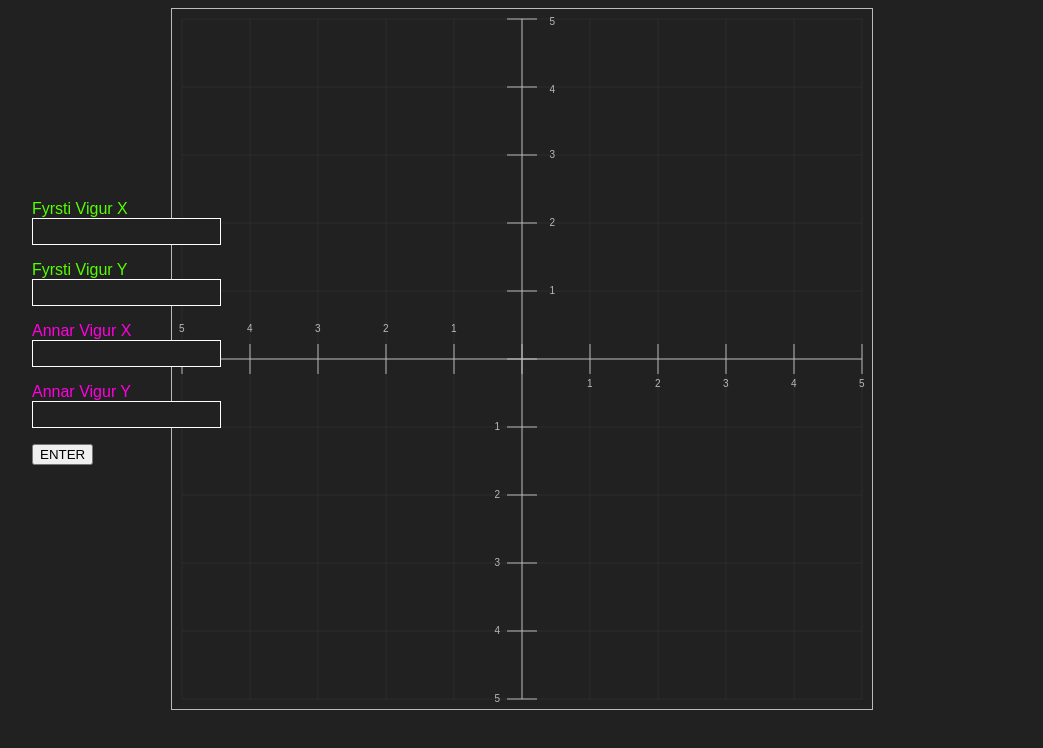
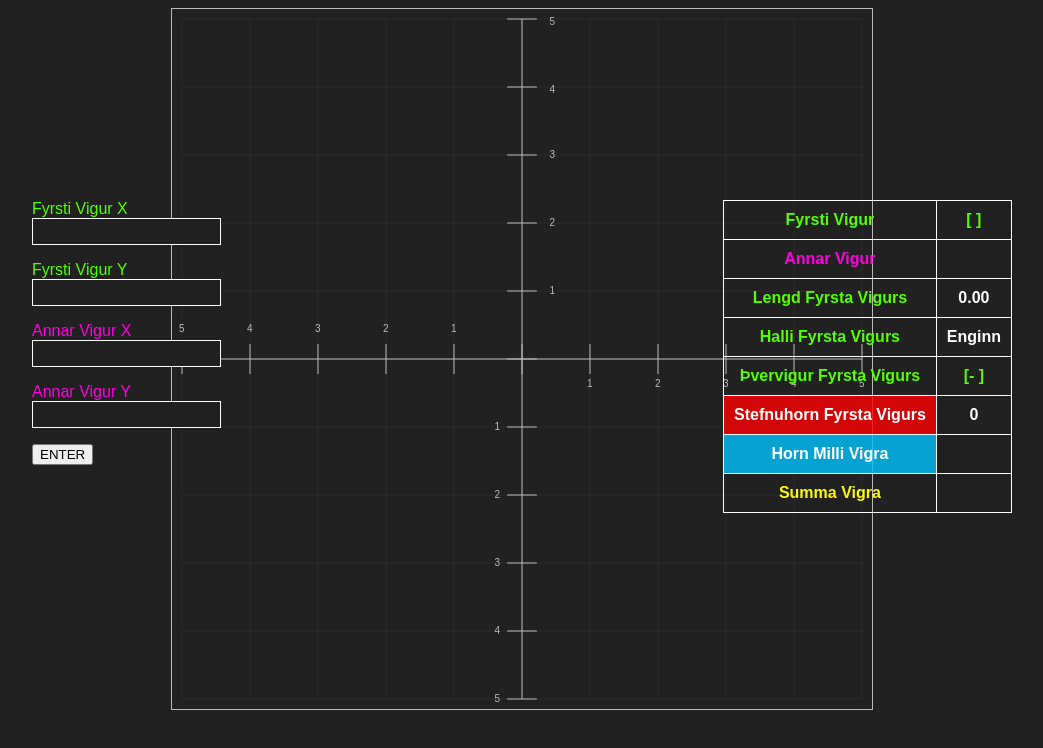
Before and after one commit to KyplerEspiritu/Reiknirit-Lokaverkefni, a plain HTML site: page views/index.html in a window 1280 px wide. Both pictures are taken after a click on the button "ENTER". Shown: the whole page, without its empty margins (118-1161 px from the left). Drawn offline with Linux system fonts and the light colour scheme.

Commit message:
setti inn comments á scriptuna

```diff
--- a/static/css/index.css
+++ b/static/css/index.css
@@ -22,7 +22,7 @@ input{
 }
 .table{
 	position: fixed;
-	left: 1500px;
+	right: 150px;
 	top: 200px;
 }
 table{
--- a/static/scripts/canvas.js
+++ b/static/scripts/canvas.js
@@ -10,15 +10,11 @@ class Vigur {
     this.y = y;
   }
 
-  getX(){
-  	return this.x;
-  }
+  getX(){ return this.x; }
 
-  getY(){
-  	return this.y;
-  }
+  getY(){ return this.y; }
 
-  prenta(){
+  prenta(){ // Skilar vigrana sem string
     var stringPoints;
     if(this.head == 0){
       stringPoints = "[" + this.x + " " + this.y + "]";
@@ -34,23 +30,23 @@ class Vigur {
     }
   }
 
-  lengd(){
+  lengd(){ // Skilar lengd
     var lengd_c_veldi = Math.pow(this.x, 2) + Math.pow(this.y, 2);
     var lengd_c = Math.sqrt(lengd_c_veldi);
     return lengd_c.toFixed(2);
   }
 
-  halli(){
+  halli(){ // Skilar hallatölur
     if (this.x != 0) { return (this.y/this.x).toFixed(2); }
     else { return "Enginn"; }
   }
 
-  thvervigur(){
+  thvervigur(){ // Skilar Þvervigurs
     this.head = 1;
     return this;
   }
 
-  stefnuhorn(){
+  stefnuhorn(){ // Skilar stefnuhorn fyrir töfluna
   	if(this.x == 0) {
   		var stefnuhorn = Math.atan(this.y/0.001) * 180/Math.PI;
   	} else {
@@ -65,29 +61,29 @@ class Vigur {
 
   }
 
-  stefnuhornCanvas(){
+  stefnuhornCanvas(){ // Skilar stefnuhorn svo að forritið geti teiknað rétt inn í canvasinn
     var stefnuhorn = Math.atan(this.y/this.x) * 180/Math.PI;
     var stefnuhorn_rounded = Math.round(stefnuhorn * 10) / 10;
     return stefnuhorn_rounded;
   }
 
-  horn(v){
+  horn(v){ // Skilar horn milli vigra
     var teljari = (this.x * v.x) + (this.y * v.y);
     var nefnari = this.lengd() * v.lengd();
     var horn_milli_vigra = Math.acos(teljari/nefnari) * 180/Math.PI;
     return horn_milli_vigra.toFixed(1);
   }
 
-  summa(v){
+  summa(v){ // Skilar summa milli tveggja vigra
     var summaX = parseInt(this.x) + parseInt(v.x);
     var summaY = parseInt(this.y) + parseInt(v.y);
     return "[" + summaX + " " + summaY + "]";
   }
 }
-function getPoint(c1,c2,radius,angle){
+function getPoint(c1,c2,radius,angle){ // Þetta er fall sem skilar endpoint á ófullkomnum hring sem punkt inn á canvas
     return [c1+Math.cos(angle)*radius,c2+Math.sin(angle)*radius];
 }
-function drawCoordinatesSystem(){
+function drawCoordinatesSystem(){ // Fall sem teiknar hnitakerfið
 	ctx.fillStyle = "#bababa";
 	ctx.strokeStyle = "#bababa";
 	ctx.beginPath();
@@ -154,7 +150,7 @@ function drawCoordinatesSystem(){
 	ctx.fillText(5, 377.5, 16);
 
 }
-function resetCanvas(){
+function resetCanvas(){ // Tæmir hnitakerfið
 	ctx.clearRect(0, 0, canvas.width, canvas.height);
 	ctx.setLineDash([]);
 	drawCoordinatesSystem();
@@ -184,12 +180,14 @@ function drawVigurs(){
 	var firstNumberX = v1.getX()*68;
 	var firstNumberY = v1.getY()*68;
 
-	ctx.strokeStyle = "rgb(84, 255, 0)";
-	ctx.beginPath();
+	ctx.beginPath(); // Þetta beginPath teiknar fyrsta vigur
 	ctx.moveTo(350, 350);
 	ctx.lineTo(350+firstNumberX, 350-firstNumberY);
+	ctx.strokeStyle = "rgb(84, 255, 0)";
 	ctx.stroke();
 
+	// Það sem er að gerast á þessari beginPath er að forritið er að teikna inn stefnuhornið eftir hvar vigurinn er á hnitakerfinu
+	// Einnig er ég að finna ákveðnan punkt á fyrsta vigurs svo ég gæti teiknað horn milli vigra
 	ctx.beginPath();
 	if (v1.getX() >= 0 && v1.getY() > 0){ // (+,+)
 		ctx.arc(350, 350, 50, -(stefnuhornFirstVigur/180 * Math.PI), 0);
@@ -214,7 +212,8 @@ function drawVigurs(){
 	ctx.fillStyle = "rgb(255, 0, 0, 0.8)";
 	ctx.fill();
 
-	ctx.beginPath();
+
+	ctx.beginPath(); // Þetta fillir stefnuhornið mep lit
 	ctx.moveTo(350, 350);
 	ctx.lineTo(400+.5, 350);
 	ctx.lineTo(endPointVigur[0]+.5, endPointVigur[1]);
@@ -233,18 +232,19 @@ function drawVigurs(){
 	var secondNumberX = v2.getX()*68;
 	var secondNumberY = v2.getY()*68;
 
-	ctx.strokeStyle = "rgb(255, 0, 225)";
-	ctx.beginPath();
+	ctx.beginPath(); // Þetta beginPath teiknar annar vigur
 	ctx.moveTo(350, 350);
 	ctx.lineTo(350+secondNumberX, 350-secondNumberY);
+	ctx.strokeStyle = "rgb(255, 0, 225)";
 	ctx.stroke();
 
-	ctx.strokeStyle = "rgb(255, 0, 225, 0.25)";
-	ctx.beginPath();
+	ctx.beginPath(); // Þetta beinPath hins vegar teiknar annar vigur þar sem fyrsti vigur endaði
 	ctx.moveTo(350+firstNumberX, 350-firstNumberY);
 	ctx.lineTo((350+firstNumberX)+secondNumberX, (350-firstNumberY)-secondNumberY);
+	ctx.strokeStyle = "rgb(255, 0, 225, 0.25)";
 	ctx.stroke();
 
+	// Þessar if setningar nota ég til að finna ákveðinn punkt á annar vigur, svo ég gæti teiknað horn milli vigra
 	if (secondVigurX >= 0 && secondVigurY >= 0){ // (+,+)
 		endPointHorn = getPoint(350, 350, 40, -(stefnuhornSecondVigur/180 * Math.PI));
 	}
@@ -258,18 +258,18 @@ function drawVigurs(){
 		endPointHorn = getPoint(350, 350, 40, (Math.abs(stefnuhornSecondVigur)/180 * Math.PI));
 	}
 
-	ctx.beginPath();
+	ctx.beginPath(); // Í þessu beginPath teikna ég horn milli vigra með hornunum sem ég fann áðan
 	ctx.moveTo(350, 350);
 	ctx.lineTo(startPointHorn[0], startPointHorn[1]);
 	ctx.lineTo(endPointHorn[0], endPointHorn[1]);
 	ctx.fillStyle = "rgb(0, 195, 255, 0.8)";
 	ctx.fill();
 
-	ctx.beginPath();
+	ctx.beginPath(); // Þetta beginPath teikna ég summa vigra
 	ctx.setLineDash([15, 5]);
-	ctx.strokeStyle = "#fffa00";
 	ctx.moveTo(350, 350);
 	ctx.lineTo((350+firstNumberX)+secondNumberX, (350-firstNumberY)-secondNumberY);
+	ctx.strokeStyle = "#fffa00";
 	ctx.stroke();
 
 }
```
Also changed, not shown: 2 other files.
